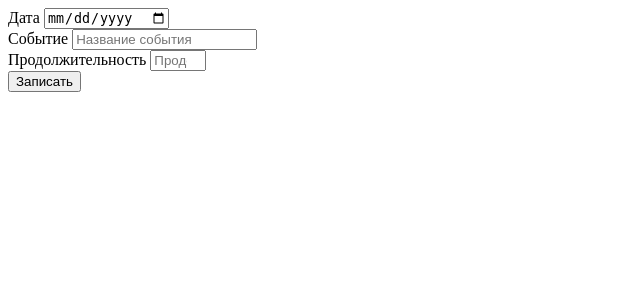
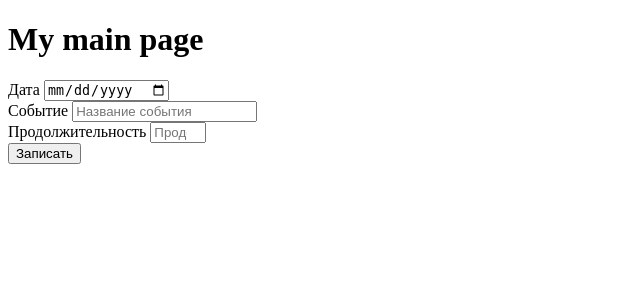
Before and after one commit to olegflk/staticweb, a Flask app: page / in a window 1280 px wide. Shown: the top 300 px of the page, without its empty margins (0-640 px from the left). Run offline with Flask 3, Linux system fonts and the light colour scheme; some libraries are stand-ins or nearby versions.

Commit message:
Начало работы с сайтом

```diff
--- a/templates/index.html
+++ b/templates/index.html
@@ -1,6 +1,7 @@
 {% extends 'bootstrap/base.html' %}
 {% block title %}Main page{% endblock %}
 {% block content %}
+<h1>My main page</h1>
    {{super()}}
    <div class="container text-center">
        <form class="d-inline-block" style="max-width: 33%;">
```
